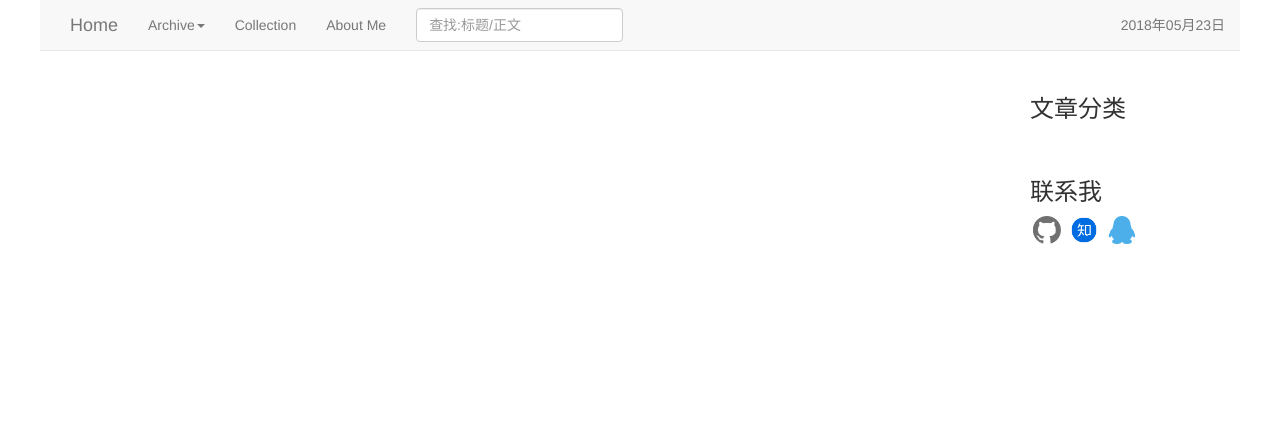
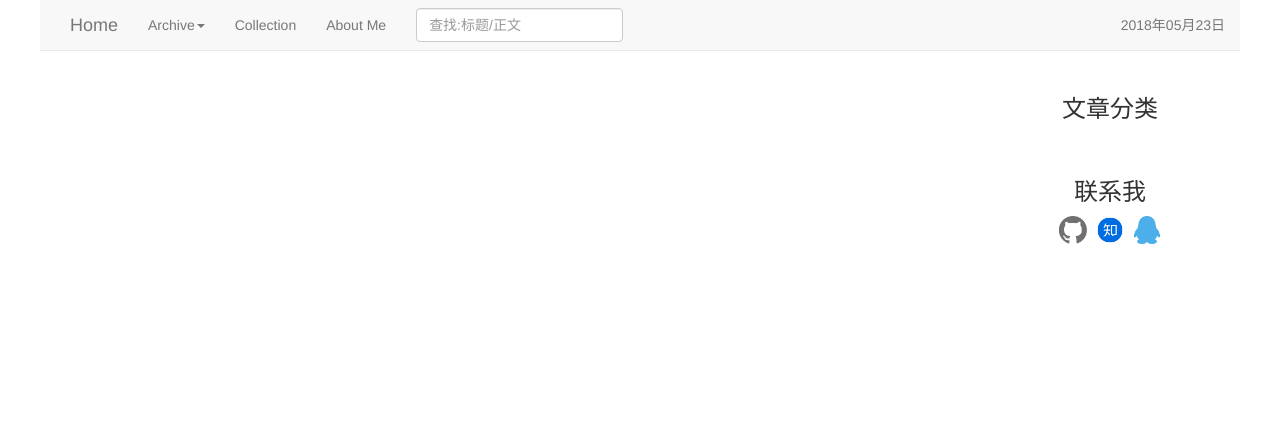
Before and after one commit to thrfox/AmazingCook_blog, a Django app: page / in a window 1280 px wide. Shown: the top 430 px of the page. Run offline with Django 3.2, Linux system fonts and the light colour scheme; data that the repository does not hold is empty; some libraries are stand-ins or nearby versions.

Commit message:
--样式修改

```diff
--- a/static/css/main.css
+++ b/static/css/main.css
@@ -6,10 +6,18 @@
 
 @media screen and (max-width: 768px) {
     .sidebar {
-        margin: 0 1.5em;
+        float: none;
+        display: block;
+        margin-left: auto;
+        margin-right: auto;
+    }
+
+    #home-category {
+        display: none;
     }
 
     .media-bottom {
+        display: none;
         float: none;
         margin: 0 1em;
     }
--- a/templates/home.html
+++ b/templates/home.html
@@ -47,18 +47,17 @@
             {% endif %}
         </div>
     </div>
-    <div class="col-md-4">
-        <div class="media-bottom">
-            <div class="sidebar">
+    <div class="col-md-4 col-xs-12">
+        <div id="home-category" class="sidebar text-center">
             <h3>文章分类</h3>
-                <ul>
+            <ul class="list-unstyled">
                 {% for c in sidebar_category %}
                     <li><a href="{% url "archive" fil=c.category %}">{{ c.category }} ({{ c.num_articles }})</a>
                     </li>
                 {% endfor %}
             </ul>
         </div>
-            <div class="sidebar">
+        <div id="home-contactme" class="sidebar text-center">
             <h3>联系我</h3>
             <a href="https://github.com/thrfox"><img src="{% static 'images/github.png' %}"></a>
             <a href="https://www.zhihu.com/people/thrza/activities"><img src="{% static 'images/zhihu.png' %}"></a>
@@ -66,5 +65,4 @@
                     src="{% static 'images/qq.png' %}"></a>
         </div>
     </div>
-    </div>
 {% endblock %}
```
Lines whose indentation alone changed are shown as unchanged.
